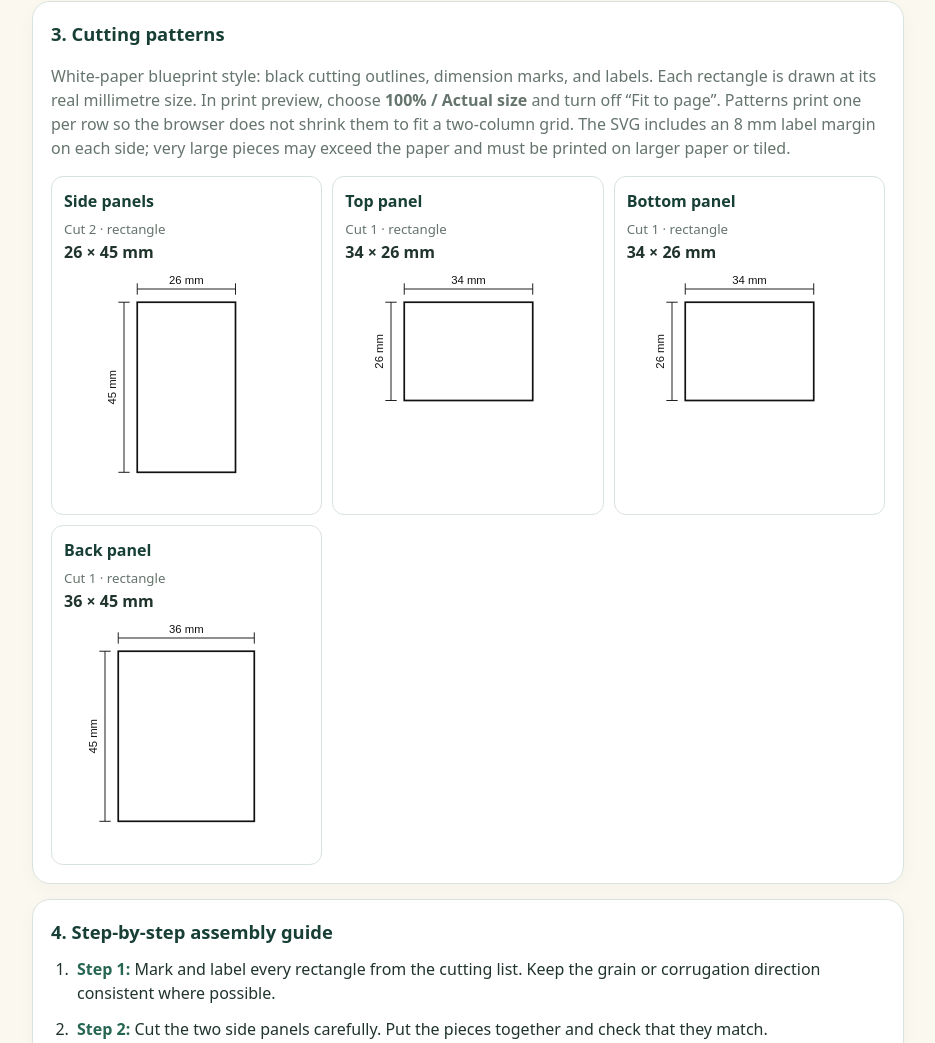
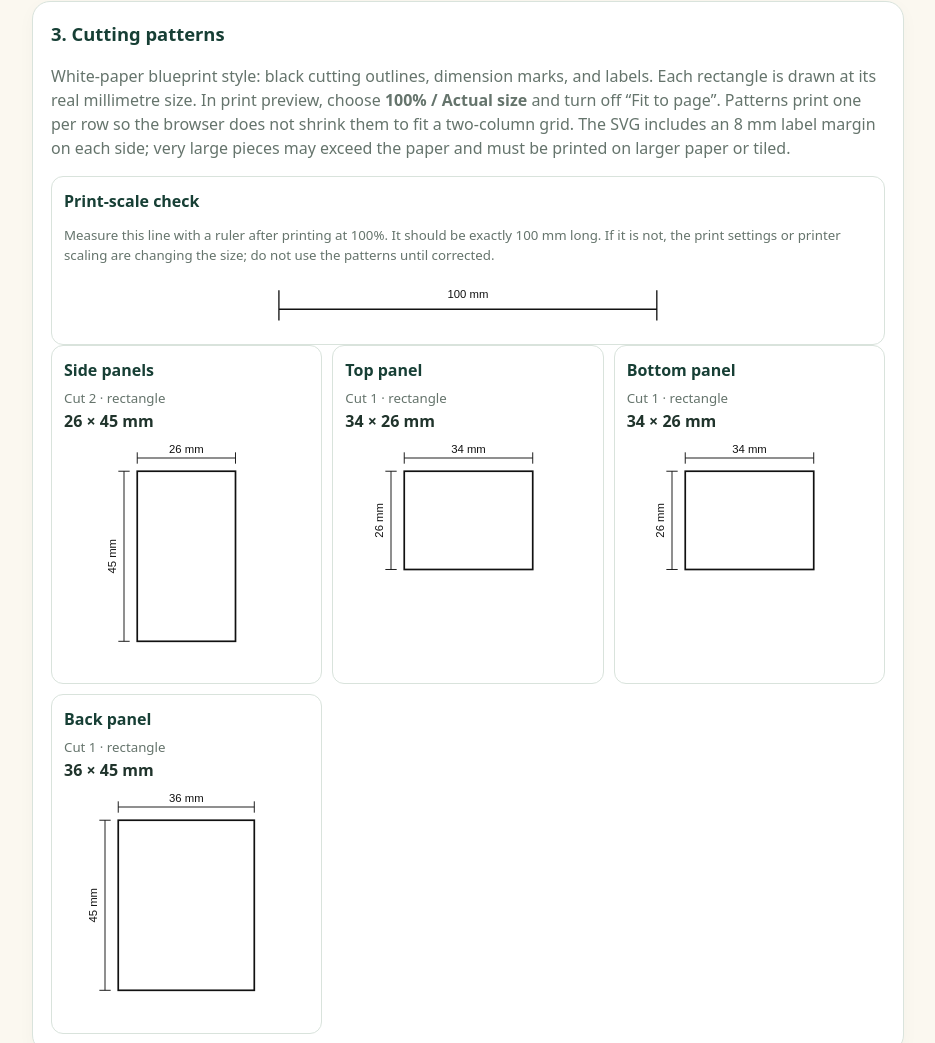
Before and after one commit to Austineukpoju/miniature-furniture-planner, a plain HTML site: page index.html in a window 1280 px wide. Shown: the part 1073-2116 px from the top of the page, without its empty margins (172-1107 px from the left). Drawn offline with Linux system fonts and the light colour scheme.

Commit message:
Add 100 mm print calibration check

```diff
--- a/index.html
+++ b/index.html
@@ -54,7 +54,7 @@ footer{text-align:center;color:var(--muted);font-size:.8rem;padding:0 18px 28px}
 <section class="panel" id="patterns">
 <h2>3. Cutting patterns</h2>
 <p class="muted">White-paper blueprint style: black cutting outlines, dimension marks, and labels. Each rectangle is drawn at its real millimetre size. In print preview, choose <strong>100% / Actual size</strong> and turn off “Fit to page”. Patterns print one per row so the browser does not shrink them to fit a two-column grid. The SVG includes an 8 mm label margin on each side; very large pieces may exceed the paper and must be printed on larger paper or tiled.</p>
-<div class="piece-list" id="pieceList"></div>
+<div class="piece" id="scaleCheck"><h3>Print-scale check</h3><p class="qty">Measure this line with a ruler after printing at 100%. It should be exactly 100 mm long. If it is not, the print settings or printer scaling are changing the size; do not use the patterns until corrected.</p><svg xmlns="http://www.w3.org/2000/svg" width="110mm" height="14mm" viewBox="0 0 110 14" role="img" aria-label="Print calibration line exactly 100 millimetres long"><path d="M5 8 H105 M5 3 V11 M105 3 V11" fill="none" stroke="#111" stroke-width=".35"/><text x="55" y="5" font-size="3" font-family="Arial,sans-serif" text-anchor="middle" fill="#111">100 mm</text></svg></div><div class="piece-list" id="pieceList"></div>
 </section>
 <section class="panel" id="guide">
 <h2>4. Step-by-step assembly guide</h2>
```
